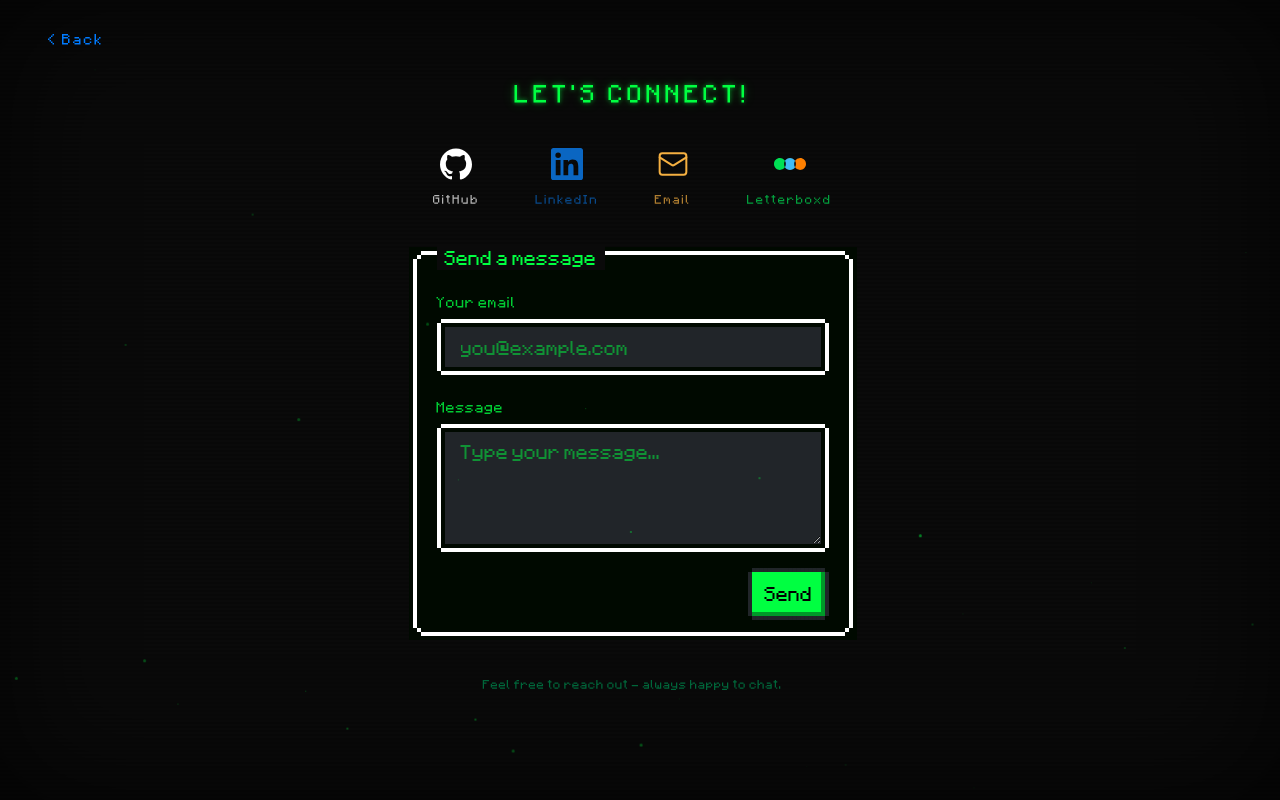
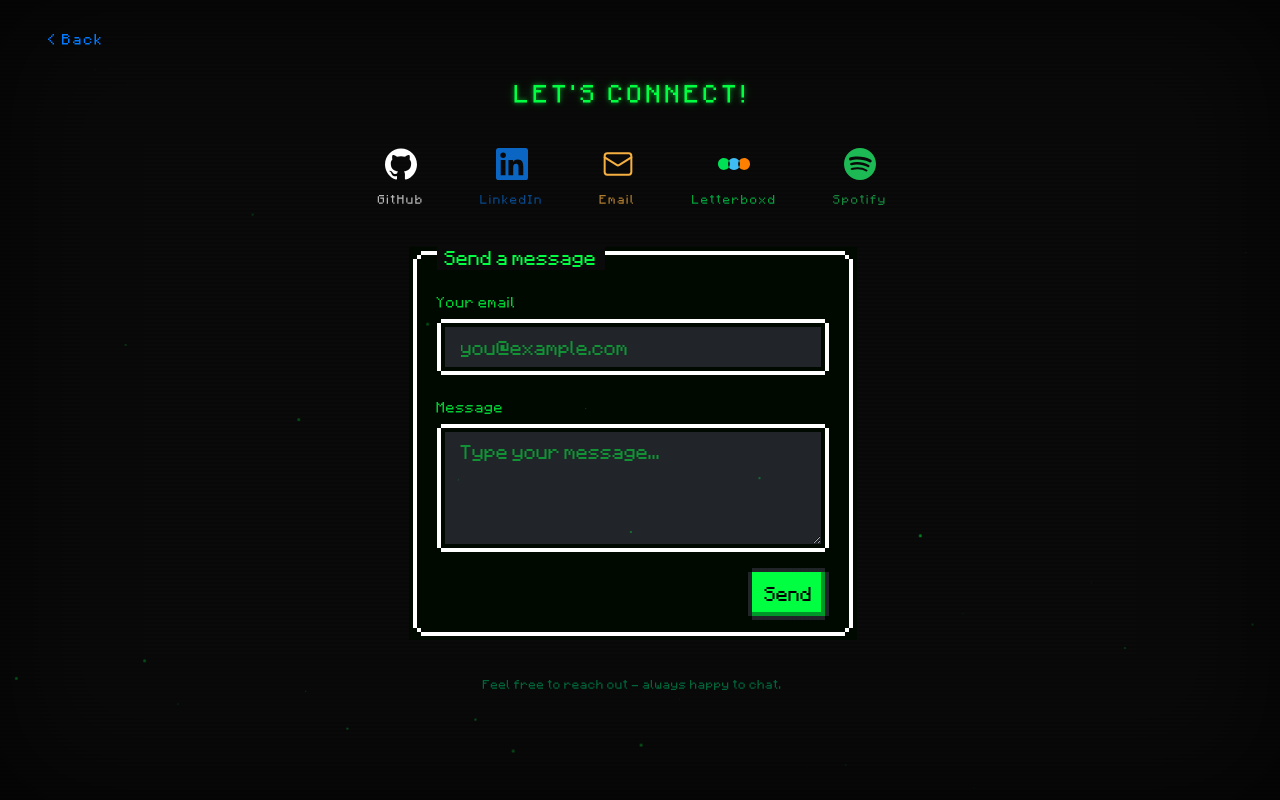
Before and after one commit to kevinsgeo/personal_website, a Next.js app: page /connect in a window 1280 px wide. Built offline with nearby package versions, Linux system fonts and the light colour scheme.

Commit message:
Add spotify link to connect page

```diff
--- a/src/app/connect/page.tsx
+++ b/src/app/connect/page.tsx
@@ -50,6 +50,12 @@ const LINKS = [
     href: "https://letterboxd.com/DoughnutDaddy/",
     color: "#00e054",
     icon: <Image src="/letterboxd.svg" alt="Letterboxd" width={32} height={32} />,
+  },
+  {
+    label: "Spotify",
+    href: "https://open.spotify.com/user/472fmmye4sqey8a3twk1w1q2t?si=8516e297736a412e",
+    color: "#1DB954",
+    icon: <Image src="/spotify.svg" alt="Spotify" width={32} height={32} />,
   },
 ];
 
```
Also changed, not shown: public/spotify.svg (added).
